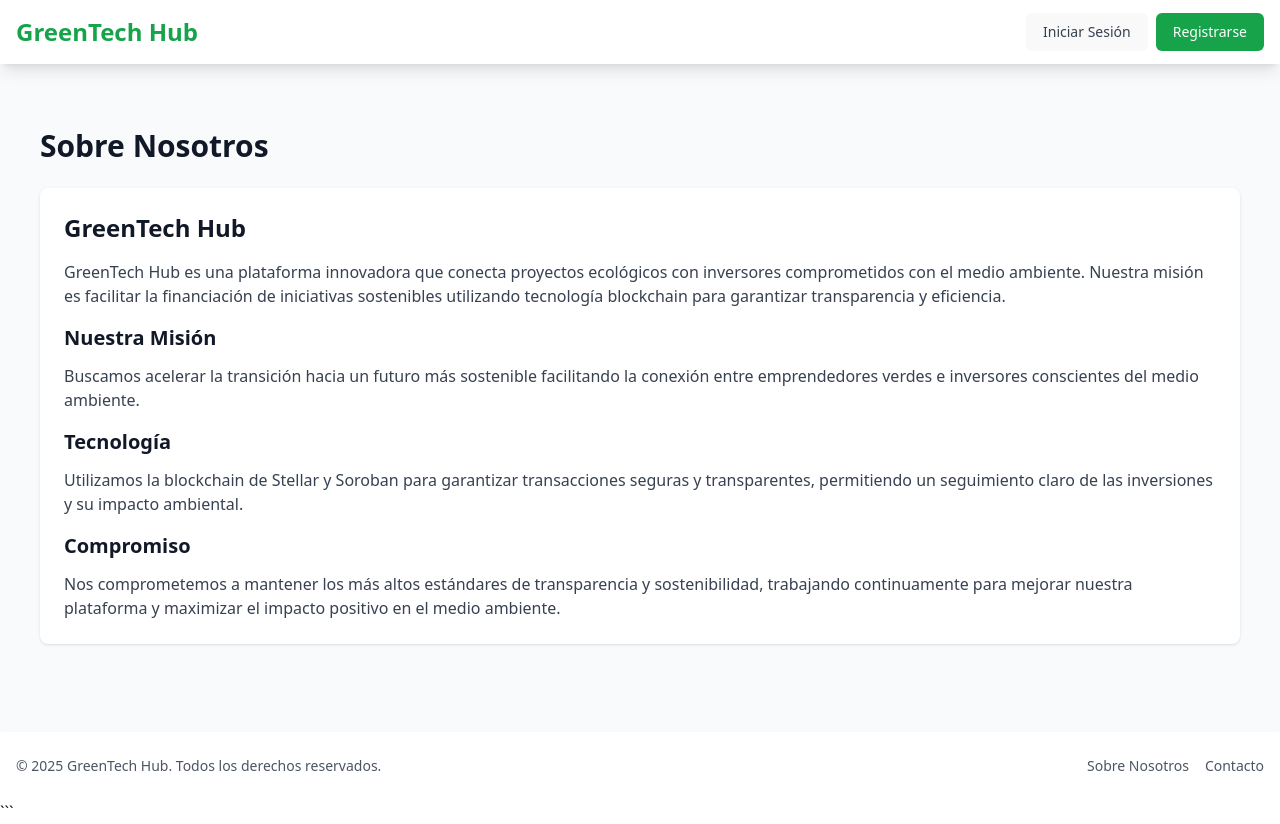
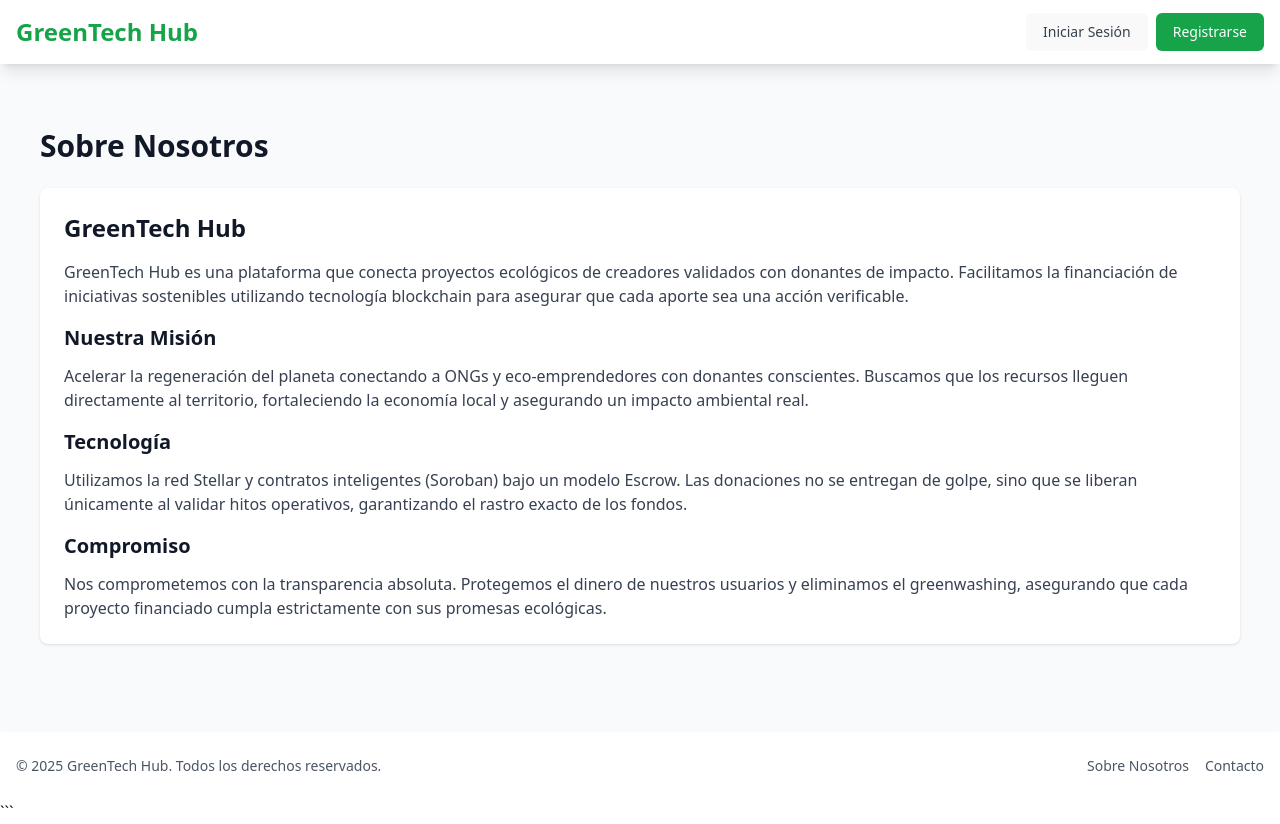
Before and after one commit to Luisangelriverosbautista/GreenTech-Hub1, a React (Vite) app in the folder frontend/: page /about in a window 1280 px wide. Built offline with nearby package versions, Linux system fonts and the light colour scheme; no server answers; what @stellar/stellar-sdk would draw is missing.

Commit message:
ajuste de sobre nosotros

```diff
--- a/frontend/src/pages/About.tsx
+++ b/frontend/src/pages/About.tsx
@@ -5,28 +5,22 @@
       <div className="bg-white rounded-lg shadow p-6">
         <h2 className="text-2xl font-semibold mb-4">GreenTech Hub</h2>
         <p className="text-gray-700 mb-4">
-          GreenTech Hub es una plataforma innovadora que conecta proyectos ecológicos con inversores comprometidos
-          con el medio ambiente. Nuestra misión es facilitar la financiación de iniciativas sostenibles
-          utilizando tecnología blockchain para garantizar transparencia y eficiencia.
+          GreenTech Hub es una plataforma que conecta proyectos ecológicos de creadores validados con donantes de impacto. Facilitamos la financiación de iniciativas sostenibles utilizando tecnología blockchain para asegurar que cada aporte sea una acción verificable.
         </p>
 
         <h3 className="text-xl font-semibold mb-3">Nuestra Misión</h3>
         <p className="text-gray-700 mb-4">
-          Buscamos acelerar la transición hacia un futuro más sostenible facilitando la conexión entre
-          emprendedores verdes e inversores conscientes del medio ambiente.
-        </p>
+         Acelerar la regeneración del planeta conectando a ONGs y eco-emprendedores con donantes conscientes. Buscamos que los recursos lleguen directamente al territorio, fortaleciendo la economía local y asegurando un impacto ambiental real.
+         </p>
 
         <h3 className="text-xl font-semibold mb-3">Tecnología</h3>
         <p className="text-gray-700 mb-4">
-          Utilizamos la blockchain de Stellar y Soroban para garantizar transacciones seguras y transparentes,
-          permitiendo un seguimiento claro de las inversiones y su impacto ambiental.
-        </p>
+          Utilizamos la red Stellar y contratos inteligentes (Soroban) bajo un modelo Escrow. Las donaciones no se entregan de golpe, sino que se liberan únicamente al validar hitos operativos, garantizando el rastro exacto de los fondos.
+           </p>
 
         <h3 className="text-xl font-semibold mb-3">Compromiso</h3>
         <p className="text-gray-700">
-          Nos comprometemos a mantener los más altos estándares de transparencia y sostenibilidad,
-          trabajando continuamente para mejorar nuestra plataforma y maximizar el impacto positivo
-          en el medio ambiente.
+         Nos comprometemos con la transparencia absoluta. Protegemos el dinero de nuestros usuarios y eliminamos el greenwashing, asegurando que cada proyecto financiado cumpla estrictamente con sus promesas ecológicas.
         </p>
       </div>
     </div>
```
